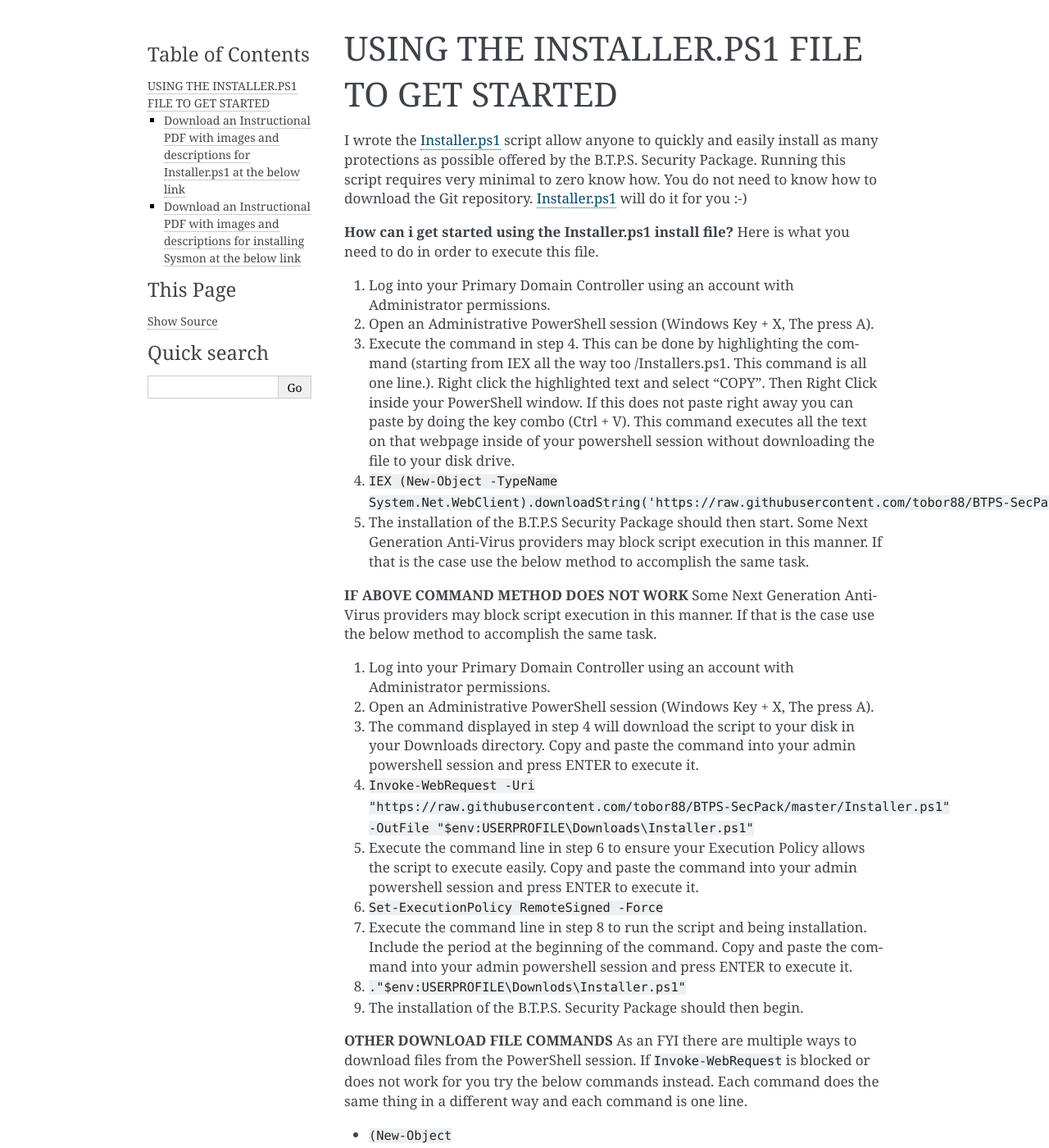
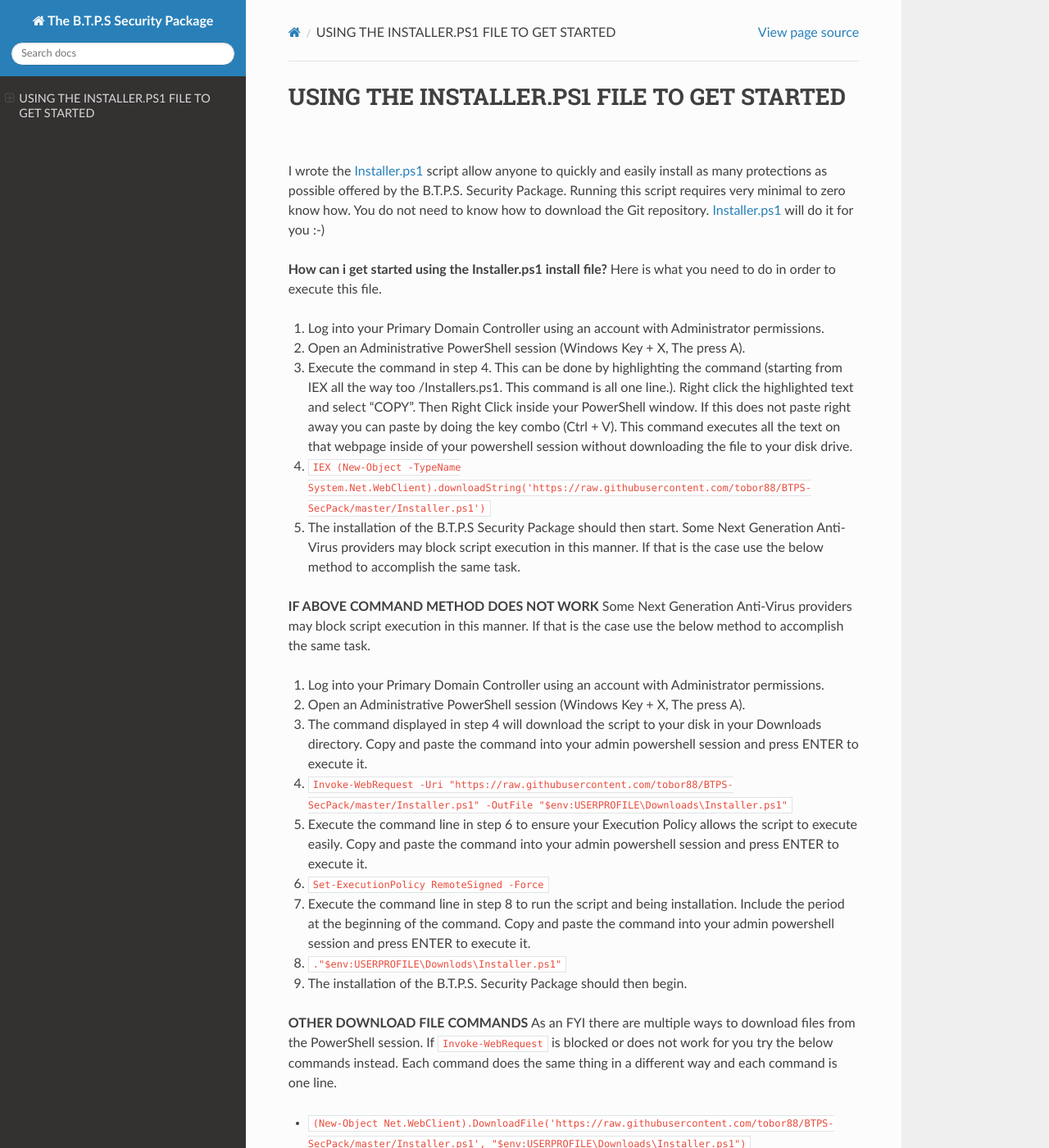
Before and after one commit to OsbornePro/BTPS-SecPack, a Sphinx documentation site: the page built from docs/installer.rst, in a window 1280 px wide and 1400 px high. Shown: the whole window at 82% size. Built offline with Sphinx 7.4.7 and the Read the Docs theme 2.0.0, drawn with Linux system fonts in a browser that asks for light colours; some of the changed text lies outside the part shown.

Commit message:
Updated Installer.ps1 Format
Updated Installer.ps1 Format

```diff
--- a/docs/conf.py
+++ b/docs/conf.py
@@ -47,7 +47,8 @@
 # The theme to use for HTML and HTML Help pages.  See the documentation for
 # a list of builtin themes.
 #
-html_theme = 'alabaster'
+#html_theme = 'alabaster'
+html_theme = "sphinx_rtd_theme"
 
 # Add any paths that contain custom static files (such as style sheets) here,
 # relative to this directory. They are copied after the builtin static files,
--- a/docs/index.rst
+++ b/docs/index.rst
@@ -39,7 +39,7 @@
 
 Indices and tables
 ==================
-* :ref:`installer.rst`
+* `Installer.ps1 Docs <https://the-btps-security-package.readthedocs.io/en/latest/installer.html>`_
 * :ref:`genindex`
 * :ref:`modindex`
 * :ref:`search`
```
